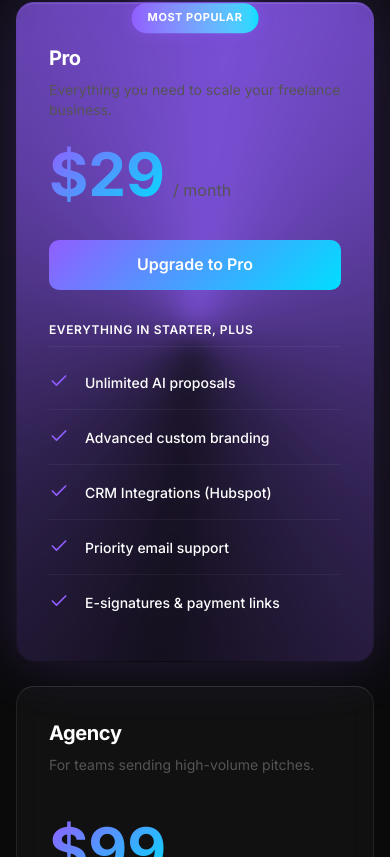
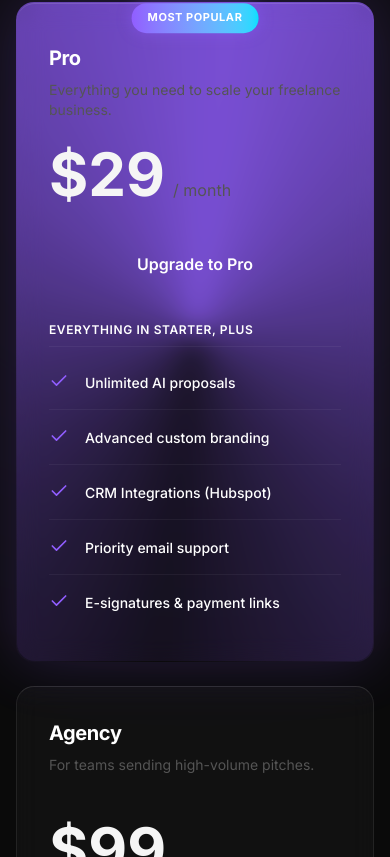
Before and after one commit to Zakuroooo/PitchSnap, a Next.js app: page / in a window 390 px wide. Shown: the part 8547-9404 px from the top of the page. Built offline with nearby package versions, Linux system fonts and the light colour scheme.

Commit message:
feat: Task 1 - globals.css — new lime design system v2.0 (Landio-inspired)

```diff
--- a/app/globals.css
+++ b/app/globals.css
@@ -1,16 +1,13 @@
 /* ============================================================
-   PitchSnap — Global Design System
-   Dark Premium SaaS · Linear/Vercel level
-   Font: Inter · Style: Flat Dark
+   PitchSnap — Global Design System v2.0
+   Redesign: Landio-Inspired · Anime Character · Scroll-Driven
+   Palette: Dark #0C0C0C + Lime #B8FF57 (sparingly)
+   Font: Inter · Style: Clean Flat Editorial
    ============================================================ */
 
 @import "tailwindcss";
 @import "tw-animate-css";
 @import "shadcn/tailwind.css";
-
-html {
-  scroll-behavior: smooth;
-}
 
 /* ── Dark-only variant ─────────────────────────────────────── */
 @custom-variant dark (&:is(.dark *));
@@ -22,7 +19,7 @@ html {
   --font-mono:                  var(--font-mono);
   --font-heading:               var(--font-inter);
 
-  /* Core semantic colors */
+  /* Core semantic colors (mapped to NEW design system) */
   --color-background:           var(--background);
   --color-foreground:           var(--foreground);
   --color-surface:              var(--surface);
@@ -45,13 +42,7 @@ html {
   --color-input:                var(--input);
   --color-ring:                 var(--ring);
 
-  /* PitchSnap brand accents */
-  --color-violet:               var(--violet);
-  --color-cyan:                 var(--cyan);
-  --color-violet-dim:           var(--violet-dim);
-  --color-cyan-dim:             var(--cyan-dim);
-
-  /* Sidebar */
+  /* Sidebar (dashboard — do not remove) */
   --color-sidebar:              var(--sidebar);
   --color-sidebar-foreground:   var(--sidebar-foreground);
   --color-sidebar-primary:      var(--sidebar-primary);
@@ -73,115 +64,133 @@ html {
 
 /* ── CSS Custom Properties ─────────────────────────────────── */
 :root {
-  /* ── PitchSnap Core Palette ── */
-  --background:           #0A0A0A;
-  --foreground:           #FFFFFF;
-  --surface:              #111111;
-  --surface-raised:       #161616;
-  --surface-overlay:      #1A1A1A;
+  /* ══════════════════════════════════════════════════════════
+     PITCHSNAP v2.0 — LANDING PAGE COLOR SYSTEM
+     Reference: pitchsnapp.framer.website (Landio Template)
+     ══════════════════════════════════════════════════════════ */
 
-  /* Accent Colors */
-  --violet:               #915EFF;
-  --cyan:                 #00DEFF;
-  --violet-dim:           #915EFF33;   /* 20% opacity violet */
-  --cyan-dim:             #00DEFF33;   /* 20% opacity cyan   */
-  --violet-glow:          #915EFF66;   /* 40% opacity violet */
-  --cyan-glow:            #00DEFF66;   /* 40% opacity cyan   */
+  /* ── Core Backgrounds ── */
+  --color-bg:               #0C0C0C;   /* page background — all sections default */
+  --color-surface:          #141414;   /* cards, alternate sections */
+  --color-surface-2:        #1A1A1A;   /* nested cards, hover states */
+
+  /* ── Borders ── */
+  --color-border:           rgba(255, 255, 255, 0.07);   /* all borders — very subtle */
+  --color-border-hover:     rgba(255, 255, 255, 0.14);   /* hover border state */
+
+  /* ── Text ── */
+  --color-text-primary:     #F5F5F5;   /* all headings and primary text */
+  --color-text-secondary:   #888888;   /* subtext, labels, captions */
+  --color-text-muted:       #555555;   /* placeholder, disabled text */
+  --color-white:            #FFFFFF;   /* logo, nav text on dark */
+
+  /* ── Lime Accent — SPARINGLY (max 3-4x per page) ── */
+  --color-accent:           #B8FF57;   /* LIME GREEN — CTA + 2-3 highlights max */
+  --color-accent-dim:       rgba(184, 255, 87, 0.12);   /* accent backgrounds, badge fills */
+  --color-accent-border:    rgba(184, 255, 87, 0.25);   /* accent borders on badges/pills */
+  --color-accent-text:      #0C0C0C;  /* text ON lime green backgrounds */
+
+  /* ══════════════════════════════════════════════════════════
+     SHADCN SEMANTIC TOKENS
+     These must stay for dashboard/auth compatibility
+     ══════════════════════════════════════════════════════════ */
+
+  /* Base */
+  --background:             #0C0C0C;
+  --foreground:             #F5F5F5;
+  --surface:                #141414;
+  --surface-raised:         #1A1A1A;
+  --surface-overlay:        #1A1A1A;
+
+  /* shadcn components */
+  --card:                   #141414;
+  --card-foreground:        #F5F5F5;
+  --popover:                #1A1A1A;
+  --popover-foreground:     #F5F5F5;
+  --primary:                #B8FF57;
+  --primary-foreground:     #0C0C0C;
+  --secondary:              #1A1A1A;
+  --secondary-foreground:   #F5F5F5;
+  --muted:                  #1A1A1A;
+  --muted-foreground:       #888888;
+  --accent:                 #1A1A1A;
+  --accent-foreground:      #F5F5F5;
+  --destructive:            #FF4444;
+  --input:                  rgba(255, 255, 255, 0.06);
+  --ring:                   rgba(184, 255, 87, 0.40);
 
   /* Borders */
-  --border:               rgba(255, 255, 255, 0.08);
-  --border-strong:        rgba(255, 255, 255, 0.12);
-  --border-accent:        rgba(145, 94, 255, 0.30);
+  --border:                 rgba(255, 255, 255, 0.07);
+  --border-strong:          rgba(255, 255, 255, 0.12);
 
-  /* Text */
-  --text-primary:         #FFFFFF;
-  --text-secondary:       #888888;
-  --text-tertiary:        #555555;
-  --text-disabled:        #333333;
-
-  /* shadcn semantic tokens (mapped to PitchSnap) */
-  --card:                 #111111;
-  --card-foreground:      #FFFFFF;
-  --popover:              #161616;
-  --popover-foreground:   #FFFFFF;
-  --primary:              #915EFF;
-  --primary-foreground:   #FFFFFF;
-  --secondary:            #00DEFF;
-  --secondary-foreground: #000000;
-  --muted:                #1A1A1A;
-  --muted-foreground:     #888888;
-  --accent:               #1A1A1A;
-  --accent-foreground:    #FFFFFF;
-  --destructive:          #FF4444;
-  --input:                rgba(255, 255, 255, 0.06);
-  --ring:                 #915EFF;
+  /* Text aliases */
+  --text-primary:           #F5F5F5;
+  --text-secondary:         #888888;
+  --text-tertiary:          #555555;
+  --text-disabled:          #333333;
 
   /* Radius */
-  --radius:               0.625rem;
+  --radius:                 0.625rem;
 
-  /* Sidebar */
-  --sidebar:              #0D0D0D;
-  --sidebar-foreground:   #FFFFFF;
-  --sidebar-primary:      #915EFF;
-  --sidebar-primary-foreground: #FFFFFF;
-  --sidebar-accent:       #1A1A1A;
-  --sidebar-accent-foreground:  #FFFFFF;
-  --sidebar-border:       rgba(255, 255, 255, 0.06);
-  --sidebar-ring:         #915EFF;
+  /* ── Sidebar (dashboard — do not modify) ── */
+  --sidebar:                #111111;
+  --sidebar-foreground:     #F5F5F5;
+  --sidebar-primary:        #B8FF57;
+  --sidebar-primary-foreground: #0C0C0C;
+  --sidebar-accent:         #1A1A1A;
+  --sidebar-accent-foreground:  #F5F5F5;
+  --sidebar-border:         rgba(255, 255, 255, 0.07);
+  --sidebar-ring:           rgba(184, 255, 87, 0.40);
 
-  /* Shadows / Glows */
-  --shadow-sm:            0 1px 2px rgba(0, 0, 0, 0.5);
-  --shadow-md:            0 4px 16px rgba(0, 0, 0, 0.6);
-  --shadow-lg:            0 8px 40px rgba(0, 0, 0, 0.7);
-  --glow-violet:          0 0 20px rgba(145, 94, 255, 0.35);
-  --glow-cyan:            0 0 20px rgba(0, 222, 255, 0.35);
-  --glow-violet-intense:  0 0 40px rgba(145, 94, 255, 0.50);
-  --glow-cyan-intense:    0 0 40px rgba(0, 222, 255, 0.50);
+  /* ── Shadows (minimal — Landio style) ── */
+  --shadow-sm:              0 1px 2px rgba(0, 0, 0, 0.4);
+  --shadow-md:              0 4px 16px rgba(0, 0, 0, 0.5);
+  --shadow-lg:              0 8px 40px rgba(0, 0, 0, 0.6);
 
-  /* Gradients */
-  --gradient-primary:     linear-gradient(135deg, #915EFF, #00DEFF);
-  --gradient-violet:      linear-gradient(135deg, #915EFF, #6B3FCC);
-  --gradient-surface:     linear-gradient(180deg, #111111 0%, #0A0A0A 100%);
-  --gradient-hero:        radial-gradient(ellipse 80% 50% at 50% -20%, rgba(145, 94, 255, 0.15), transparent);
+  /* ── Animation Timing ── */
+  --ease-smooth:            cubic-bezier(0.4, 0, 0.2, 1);
+  --ease-spring:            cubic-bezier(0.34, 1.56, 0.64, 1);
+  --duration-fast:          150ms;
+  --duration-normal:        200ms;
+  --duration-slow:          350ms;
 
-  /* Animation timing */
-  --ease-spring:          cubic-bezier(0.34, 1.56, 0.64, 1);
-  --ease-smooth:          cubic-bezier(0.4, 0, 0.2, 1);
-  --duration-fast:        150ms;
-  --duration-normal:      200ms;
-  --duration-slow:        350ms;
+  /* ── Typography Scale ── */
+  --text-display:           clamp(52px, 6vw, 80px);
+  --text-heading:           clamp(32px, 4vw, 48px);
+  --text-subheading:        clamp(20px, 2.5vw, 32px);
+  --text-body:              clamp(15px, 1.5vw, 18px);
+  --text-caption:           13px;
+  --text-badge:             11px;
 }
 
-/* ── Dark class overrides (always applied via forcedTheme) ─── */
+/* ── Dark class (mirrors :root — dark-only app) ─────────────── */
 .dark {
-  /* Intentionally mirrors :root — this is a dark-only app.
-     These overrides ensure shadcn components always use dark tokens. */
-  --background:           #0A0A0A;
-  --foreground:           #FFFFFF;
-  --card:                 #111111;
-  --card-foreground:      #FFFFFF;
-  --popover:              #161616;
-  --popover-foreground:   #FFFFFF;
-  --primary:              #915EFF;
-  --primary-foreground:   #FFFFFF;
-  --secondary:            #00DEFF;
-  --secondary-foreground: #000000;
-  --muted:                #1A1A1A;
-  --muted-foreground:     #888888;
-  --accent:               #1A1A1A;
-  --accent-foreground:    #FFFFFF;
-  --destructive:          #FF4444;
-  --border:               rgba(255, 255, 255, 0.08);
-  --input:                rgba(255, 255, 255, 0.06);
-  --ring:                 #915EFF;
-  --sidebar:              #0D0D0D;
-  --sidebar-foreground:   #FFFFFF;
-  --sidebar-primary:      #915EFF;
-  --sidebar-primary-foreground: #FFFFFF;
-  --sidebar-accent:       #1A1A1A;
-  --sidebar-accent-foreground:  #FFFFFF;
-  --sidebar-border:       rgba(255, 255, 255, 0.06);
-  --sidebar-ring:         #915EFF;
+  --background:             #0C0C0C;
+  --foreground:             #F5F5F5;
+  --card:                   #141414;
+  --card-foreground:        #F5F5F5;
+  --popover:                #1A1A1A;
+  --popover-foreground:     #F5F5F5;
+  --primary:                #B8FF57;
+  --primary-foreground:     #0C0C0C;
+  --secondary:              #1A1A1A;
+  --secondary-foreground:   #F5F5F5;
+  --muted:                  #1A1A1A;
+  --muted-foreground:       #888888;
+  --accent:                 #1A1A1A;
+  --accent-foreground:      #F5F5F5;
+  --destructive:            #FF4444;
+  --border:                 rgba(255, 255, 255, 0.07);
+  --input:                  rgba(255, 255, 255, 0.06);
+  --ring:                   rgba(184, 255, 87, 0.40);
+  --sidebar:                #111111;
+  --sidebar-foreground:     #F5F5F5;
+  --sidebar-primary:        #B8FF57;
+  --sidebar-primary-foreground: #0C0C0C;
+  --sidebar-accent:         #1A1A1A;
+  --sidebar-accent-foreground:  #F5F5F5;
+  --sidebar-border:         rgba(255, 255, 255, 0.07);
+  --sidebar-ring:           rgba(184, 255, 87, 0.40);
 }
 
 /* ── Base Layer ────────────────────────────────────────────── */
@@ -200,8 +209,8 @@ html {
   }
 
   body {
-    background-color: var(--background);
-    color: var(--foreground);
+    background-color: var(--color-bg);
+    color: var(--color-text-primary);
     font-family: var(--font-inter), system-ui, sans-serif;
     line-height: 1.6;
     min-height: 100dvh;
@@ -213,10 +222,12 @@ html {
     font-weight: 700;
     letter-spacing: -0.02em;
     line-height: 1.1;
+    color: var(--color-text-primary);
   }
 
   p {
     line-height: 1.7;
+    color: var(--color-text-secondary);
   }
 
   a {
@@ -226,12 +237,12 @@ html {
   }
 
   ::selection {
-    background-color: var(--violet-dim);
-    color: #FFFFFF;
+    background-color: var(--color-accent-dim);
+    color: var(--color-white);
   }
 
   :focus-visible {
-    outline: 2px solid var(--violet);
+    outline: 2px solid var(--color-accent);
     outline-offset: 2px;
     border-radius: 4px;
   }
@@ -248,102 +259,225 @@ html {
 
 /* ── Custom Scrollbar ──────────────────────────────────────── */
 ::-webkit-scrollbar {
-  width: 6px;
-  height: 6px;
+  width: 5px;
+  height: 5px;
 }
 ::-webkit-scrollbar-track {
-  background: var(--background);
+  background: var(--color-bg);
 }
 ::-webkit-scrollbar-thumb {
-  background: rgba(255, 255, 255, 0.10);
+  background: rgba(255, 255, 255, 0.08);
   border-radius: 99px;
 }
 ::-webkit-scrollbar-thumb:hover {
-  background: rgba(255, 255, 255, 0.20);
+  background: rgba(255, 255, 255, 0.16);
 }
+
+/* ══════════════════════════════════════════════════════════════
+   CSS @KEYFRAMES — All animation definitions
+   Rule: CSS keyframes for repeating/floating animations
+   Framer Motion only for: character states + section entries
+   ══════════════════════════════════════════════════════════════ */
+
+/* Logo marquee — used by LogoMarquee.tsx */
+@keyframes marquee {
+  0%   { transform: translateX(0); }
+  100% { transform: translateX(-50%); }
+}
+
+@keyframes marquee-reverse {
+  0%   { transform: translateX(-50%); }
+  100% { transform: translateX(0); }
+}
+
+/* Testimonials dual-row marquee */
+@keyframes marquee-slow {
+  0%   { transform: translateX(0); }
+  100% { transform: translateX(-50%); }
+}
+
+@keyframes marquee-slow-reverse {
+  0%   { transform: translateX(-50%); }
+  100% { transform: translateX(0); }
+}
+
+/* Character floating elements (papers/emails/money) */
+@keyframes float-up {
+  0%   { transform: translateY(0px) rotate(0deg); opacity: 1; }
+  100% { transform: translateY(-40px) rotate(15deg); opacity: 0; }
+}
+
+@keyframes float-chaos {
+  0%   { transform: translate(0, 0) rotate(0deg); }
+  25%  { transform: translate(-8px, -12px) rotate(-8deg); }
+  50%  { transform: translate(10px, -18px) rotate(12deg); }
+  75%  { transform: translate(-5px, -8px) rotate(-4deg); }
+  100% { transform: translate(0, 0) rotate(0deg); }
+}
+
+@keyframes float-bob {
+  0%, 100% { transform: translateY(0px); }
+  50%       { transform: translateY(-8px); }
+}
+
+@keyframes float-bob-slow {
+  0%, 100% { transform: translateY(0px); }
+  50%       { transform: translateY(-5px); }
+}
+
+/* Sweat drop (character state 1) */
+@keyframes sweat-drop {
+  0%   { transform: translateY(0); opacity: 1; }
+  80%  { transform: translateY(14px); opacity: 0.8; }
+  100% { transform: translateY(14px); opacity: 0; }
+}
+
+/* Envelope flying (character state 3) */
+@keyframes fly-right {
+  0%   { transform: translate(0, 0) rotate(0deg); opacity: 1; }
+  100% { transform: translate(60px, -30px) rotate(20deg); opacity: 0; }
+}
+
+@keyframes fly-left {
+  0%   { transform: translate(0, 0) rotate(0deg); opacity: 1; }
+  100% { transform: translate(-60px, -30px) rotate(-20deg); opacity: 0; }
+}
+
+/* Confetti (character state 4) */
+@keyframes confetti-fall {
+  0%   { transform: translateY(-20px) rotate(0deg); opacity: 1; }
+  100% { transform: translateY(80px) rotate(360deg); opacity: 0; }
+}
+
+/* Question mark bob (character state 2) */
+@keyframes question-bob {
+  0%, 100% { transform: translateY(0) scale(1); }
+  50%       { transform: translateY(-6px) scale(1.1); }
+}
+
+/* Skeleton shimmer — loading states */
+@keyframes shimmer {
+  0%   { background-position: 200% 0; }
+  100% { background-position: -200% 0; }
+}
+
+/* Spin slow — used for decorative rings */
+@keyframes spin-slow {
+  from { transform: rotate(0deg); }
+  to   { transform: rotate(360deg); }
+}
+
+/* Pulse glow — used on character glow ring */
+@keyframes pulse-glow {
+  0%, 100% { opacity: 0.06; }
+  50%       { opacity: 0.14; }
+}
+
+/* Connector line draw (HowItWorks, YourJourney) — handled via Framer pathLength */
 
 /* ── Utility Layer ─────────────────────────────────────────── */
 @layer utilities {
 
-  /* Glassmorphism card */
-  .glass {
-    background: rgba(255, 255, 255, 0.03);
-    backdrop-filter: blur(12px) saturate(180%);
-    -webkit-backdrop-filter: blur(12px) saturate(180%);
-    border: 1px solid var(--border);
+  /* ── Animation utility classes ── */
+  .animate-marquee {
+    animation: marquee 30s linear infinite;
   }
 
-  .glass-strong {
-    background: rgba(255, 255, 255, 0.06);
-    backdrop-filter: blur(20px) saturate(200%);
-    -webkit-backdrop-filter: blur(20px) saturate(200%);
-    border: 1px solid var(--border-strong);
+  .animate-marquee-reverse {
+    animation: marquee-reverse 30s linear infinite;
   }
 
-  /* Gradient text (violet → cyan) */
-  .gradient-text {
-    background: var(--gradient-primary);
+  .animate-marquee-slow {
+    animation: marquee-slow 50s linear infinite;
+  }
+
+  .animate-marquee-slow-reverse {
+    animation: marquee-slow-reverse 50s linear infinite;
+  }
+
+  .animate-float-bob {
+    animation: float-bob 2.4s ease-in-out infinite;
+  }
+
+  .animate-float-bob-slow {
+    animation: float-bob-slow 3.2s ease-in-out infinite;
+  }
+
+  .animate-float-chaos {
+    animation: float-chaos 2.8s ease-in-out infinite;
+  }
+
+  .animate-sweat-drop {
+    animation: sweat-drop 1.4s ease-in infinite;
+  }
+
+  .animate-fly-right {
+    animation: fly-right 1.8s ease-out infinite;
+  }
+
+  .animate-fly-left {
+    animation: fly-left 1.8s ease-out infinite;
+  }
+
+  .animate-confetti-fall {
+    animation: confetti-fall 1.6s ease-in infinite;
+  }
+
+  .animate-question-bob {
+    animation: question-bob 1.6s ease-in-out infinite;
+  }
+
+  .animate-spin-slow {
+    animation: spin-slow 8s linear infinite;
+  }
+
+  .animate-pulse-glow {
+    animation: pulse-glow 3s ease-in-out infinite;
+  }
+
+  /* ── Scrollbar hide (marquee) ── */
+  .scrollbar-hide {
+    -ms-overflow-style: none;
+    scrollbar-width: none;
+  }
+
+  .scrollbar-hide::-webkit-scrollbar {
+    display: none;
+  }
+
+  /* ── Section Badge — BENEFITS / FEATURES / etc ── */
+  /* NOTE: Full component is in components/ui/SectionBadge.tsx (Task 3) */
+  .section-badge {
+    display: inline-flex;
+    align-items: center;
+    gap: 0.5rem;
+    font-size: var(--text-badge);       /* 11px */
+    font-weight: 600;
+    letter-spacing: 0.12em;
+    text-transform: uppercase;
+    color: var(--color-accent);
+  }
+
+  .section-badge::before {
+    content: '';
+    display: inline-block;
+    width: 6px;
+    height: 6px;
+    border-radius: 50%;
+    background-color: var(--color-accent);
+    flex-shrink: 0;
+  }
+
+  /* ── Lime gradient text ── */
+  .accent-text {
+    background: linear-gradient(135deg, var(--color-accent), #D4FF8A);
     background-clip: text;
     -webkit-background-clip: text;
     -webkit-text-fill-color: transparent;
     color: transparent;
   }
 
-  .gradient-text-violet {
-    background: var(--gradient-violet);
-    background-clip: text;
-    -webkit-background-clip: text;
-    -webkit-text-fill-color: transparent;
-    color: transparent;
-  }
-
-  /* Glow effects */
-  .glow-violet {
-    box-shadow: var(--glow-violet);
-  }
-
-  .glow-cyan {
-    box-shadow: var(--glow-cyan);
-  }
-
-  .glow-violet-intense {
-    box-shadow: var(--glow-violet-intense);
-  }
-
-  .glow-cyan-intense {
-    box-shadow: var(--glow-cyan-intense);
-  }
-
-  /* Gradient border */
-  .border-gradient {
-    border: 1px solid transparent;
-    background-clip: padding-box;
-    position: relative;
-  }
-
-  .border-gradient::before {
-    content: '';
-    position: absolute;
-    inset: -1px;
-    border-radius: inherit;
-    background: var(--gradient-primary);
-    z-index: -1;
-  }
-
-  /* Surface variants */
-  .surface {
-    background-color: var(--surface);
-  }
-
-  .surface-raised {
-    background-color: var(--surface-raised);
-  }
-
-  .surface-overlay {
-    background-color: var(--surface-overlay);
-  }
-
-  /* Section padding */
+  /* ── Section layout ── */
   .section-padding {
     padding-top: 6rem;
     padding-bottom: 6rem;
@@ -356,94 +490,14 @@ html {
     }
   }
 
-  /* Text utilities */
-  .text-secondary {
-    color: var(--text-secondary);
+  .container-wide {
+    max-width: 1280px;
+    margin-left: auto;
+    margin-right: auto;
+    padding-left: 1.5rem;
+    padding-right: 1.5rem;
   }
 
-  .text-tertiary {
-    color: var(--text-tertiary);
-  }
-
-  /* Shine / shimmer animation for skeleton loaders */
-  .shimmer {
-    background: linear-gradient(
-      90deg,
-      var(--surface) 0%,
-      var(--surface-raised) 50%,
-      var(--surface) 100%
-    );
-    background-size: 200% 100%;
-    animation: shimmer 1.5s infinite;
-  }
-
-  @keyframes shimmer {
-    0%   { background-position: 200% 0; }
-    100% { background-position: -200% 0; }
-  }
-
-  /* Subtle grid background */
-  .bg-grid {
-    background-image:
-      linear-gradient(rgba(255,255,255,0.03) 1px, transparent 1px),
-      linear-gradient(90deg, rgba(255,255,255,0.03) 1px, transparent 1px);
-    background-size: 40px 40px;
-  }
-
-  /* Dot pattern background */
-  .bg-dots {
-    background-image: radial-gradient(rgba(255,255,255,0.06) 1px, transparent 1px);
-    background-size: 24px 24px;
-  }
-
-  /* Noise overlay texture removed for performance */
-
-  /* Gradient border button */
-  .btn-gradient {
-    background: var(--gradient-primary);
-    color: #FFFFFF;
-    font-weight: 600;
-    border: none;
-    position: relative;
-    overflow: hidden;
-    transition: opacity var(--duration-normal) var(--ease-smooth),
-                transform var(--duration-normal) var(--ease-smooth),
-                box-shadow var(--duration-normal) var(--ease-smooth);
-  }
-
-  .btn-gradient:hover {
-    opacity: 0.92;
-    box-shadow: var(--glow-violet);
-  }
-
-  .btn-gradient:active {
-    transform: scale(0.98);
-  }
-
-  /* Ghost button with gradient border */
-  .btn-ghost-accent {
-    background: transparent;
-    border: 1px solid var(--border-strong);
-    color: var(--foreground);
-    font-weight: 500;
-    transition: border-color var(--duration-normal) var(--ease-smooth),
-                background var(--duration-normal) var(--ease-smooth);
-  }
-
-  .btn-ghost-accent:hover {
-    border-color: var(--violet);
-    background: var(--violet-dim);
-  }
-
-  /* Animated gradient bg (hero ambient) */
-  .hero-ambient {
-    background:
-      radial-gradient(ellipse 80% 60% at 50% -10%, rgba(145, 94, 255, 0.12), transparent),
-      radial-gradient(ellipse 40% 40% at 80% 50%, rgba(0, 222, 255, 0.06), transparent),
-      #0A0A0A;
-  }
-
-  /* Container */
   .container-narrow {
     max-width: 768px;
     margin-left: auto;
@@ -452,42 +506,115 @@ html {
     padding-right: 1.5rem;
   }
 
-  /* Invisible scrollbar (for marquee containers) */
-  .scrollbar-hide {
-    -ms-overflow-style: none;
-    scrollbar-width: none;
+  /* ── Surface utilities ── */
+  .surface {
+    background-color: var(--color-surface);
   }
 
-  .scrollbar-hide::-webkit-scrollbar {
-    display: none;
+  .surface-2 {
+    background-color: var(--color-surface-2);
   }
 
-  /* Infinite Marquee Animations */
-  @keyframes marquee {
-    0% { transform: translateX(0); }
-    100% { transform: translateX(-50%); }
+  /* ── CTA Button — Lime ── */
+  /* Used in Navbar + Hero CTAs */
+  .btn-lime {
+    background-color: var(--color-accent);
+    color: var(--color-accent-text);
+    font-weight: 600;
+    border: none;
+    border-radius: 9999px;
+    padding: 0.5rem 1.25rem;
+    font-size: 14px;
+    line-height: 1;
+    cursor: pointer;
+    transition:
+      opacity var(--duration-fast) var(--ease-smooth),
+      transform var(--duration-fast) var(--ease-smooth);
   }
 
-  @keyframes marquee-reverse {
-    0% { transform: translateX(-50%); }
-    100% { transform: translateX(0); }
+  .btn-lime:hover {
+    opacity: 0.90;
+    transform: scale(1.02);
   }
 
-  .animate-marquee {
-    animation: marquee 30s linear infinite;
+  .btn-lime:active {
+    transform: scale(0.98);
   }
 
-  .animate-marquee-reverse {
-    animation: marquee-reverse 30s linear infinite;
+  /* ── Ghost Button ── */
+  .btn-ghost {
+    background: transparent;
+    color: var(--color-text-primary);
+    border: 1px solid var(--color-border);
+    border-radius: 9999px;
+    padding: 0.5rem 1.25rem;
+    font-size: 14px;
+    font-weight: 500;
+    cursor: pointer;
+    transition:
+      border-color var(--duration-fast) var(--ease-smooth),
+      background var(--duration-fast) var(--ease-smooth);
   }
 
-  /* Slow spin for gradient border effect */
-  @keyframes spin-slow {
-    from { transform: rotate(0deg); }
-    to   { transform: rotate(360deg); }
+  .btn-ghost:hover {
+    border-color: var(--color-border-hover);
+    background: var(--color-surface-2);
   }
 
-  .animate-spin-slow {
-    animation: spin-slow 8s linear infinite;
+  /* ── Card base ── */
+  .card-base {
+    background-color: var(--color-surface);
+    border: 1px solid var(--color-border);
+    border-radius: 12px;
+    transition:
+      border-color var(--duration-fast) var(--ease-smooth),
+      transform var(--duration-fast) var(--ease-smooth);
+  }
+
+  .card-base:hover {
+    border-color: var(--color-border-hover);
+    transform: translateY(-4px);
+  }
+
+  /* ── Skeleton shimmer ── */
+  .shimmer {
+    background: linear-gradient(
+      90deg,
+      var(--color-surface) 0%,
+      var(--color-surface-2) 50%,
+      var(--color-surface) 100%
+    );
+    background-size: 200% 100%;
+    animation: shimmer 1.5s infinite;
+  }
+
+  /* ── Subtle grid background ── */
+  .bg-grid {
+    background-image:
+      linear-gradient(rgba(255, 255, 255, 0.025) 1px, transparent 1px),
+      linear-gradient(90deg, rgba(255, 255, 255, 0.025) 1px, transparent 1px);
+    background-size: 48px 48px;
+  }
+
+  /* ── Accent-dim background (accent badge fills) ── */
+  .bg-accent-dim {
+    background-color: var(--color-accent-dim);
+  }
+
+  /* ── Text utilities ── */
+  .text-primary {
+    color: var(--color-text-primary);
+  }
+
+  .text-secondary {
+    color: var(--color-text-secondary);
+  }
+
+  .text-muted {
+    color: var(--color-text-muted);
+  }
+
+  .text-accent {
+    color: var(--color-accent);
   }
 }
```
